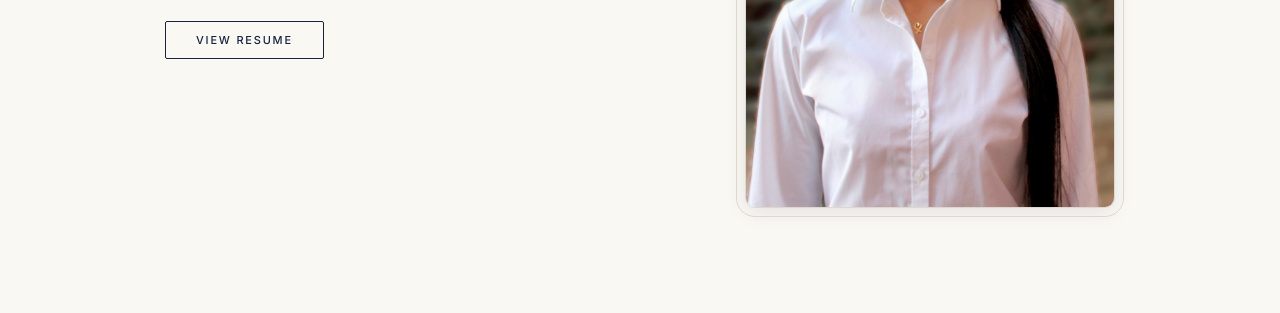
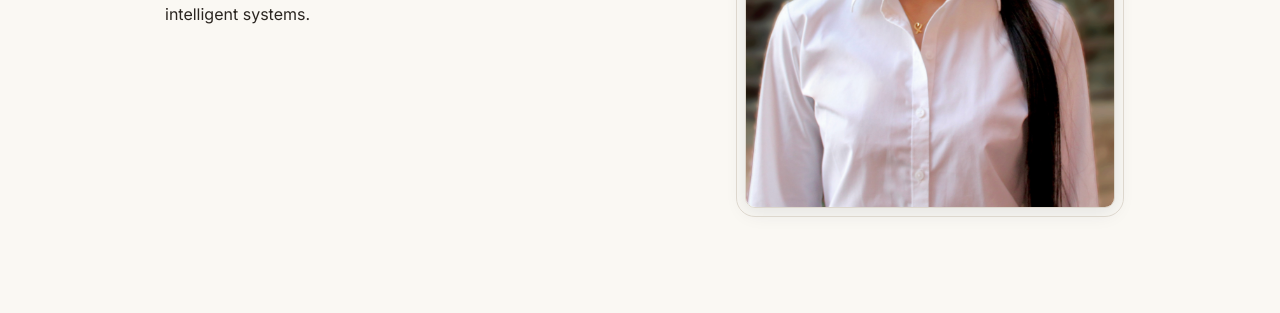
Before and after one commit to kaedesaho/kaedesaho.github.io, a plain HTML site: page index.html in a window 1280 px wide. Shown: the part 487-800 px from the top of the page. Drawn offline with nearby package versions, Linux system fonts and the light colour scheme; a web font is replaced by a local one.

Commit message:
Remove resume

```diff
--- a/index.html
+++ b/index.html
@@ -39,7 +39,7 @@
           <div class="description">
             <p>Aspiring AI/ML engineer exploring multimodal AI and intelligent systems.</p>
           </div>
-          <a class="resume-btn" href="static/images/KaedeSaho_Resume_0324.pdf" target="_blank">View Resume</a>
+          <!-- <a class="resume-btn" href="static/images/KaedeSaho_Resume_0324.pdf" target="_blank">View Resume</a> -->
         </div>
 
         <div class="home-image">
```
